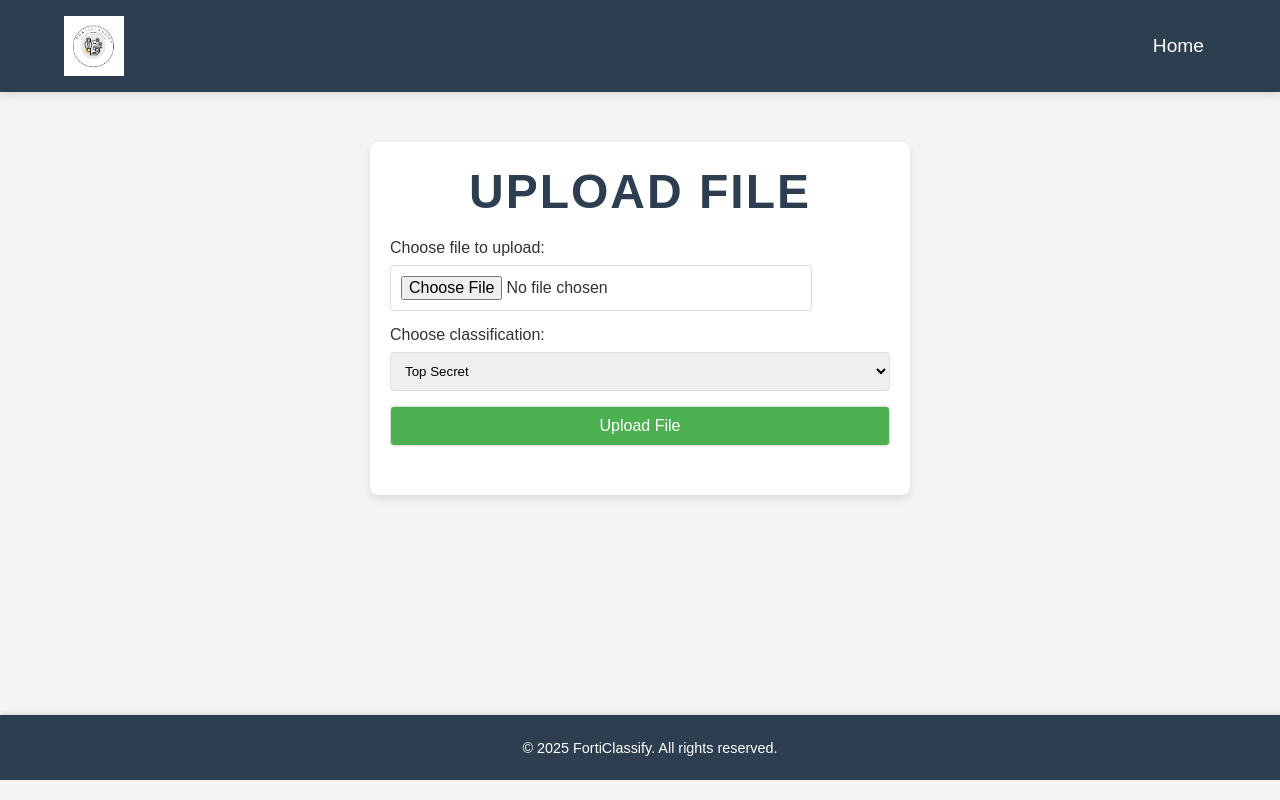
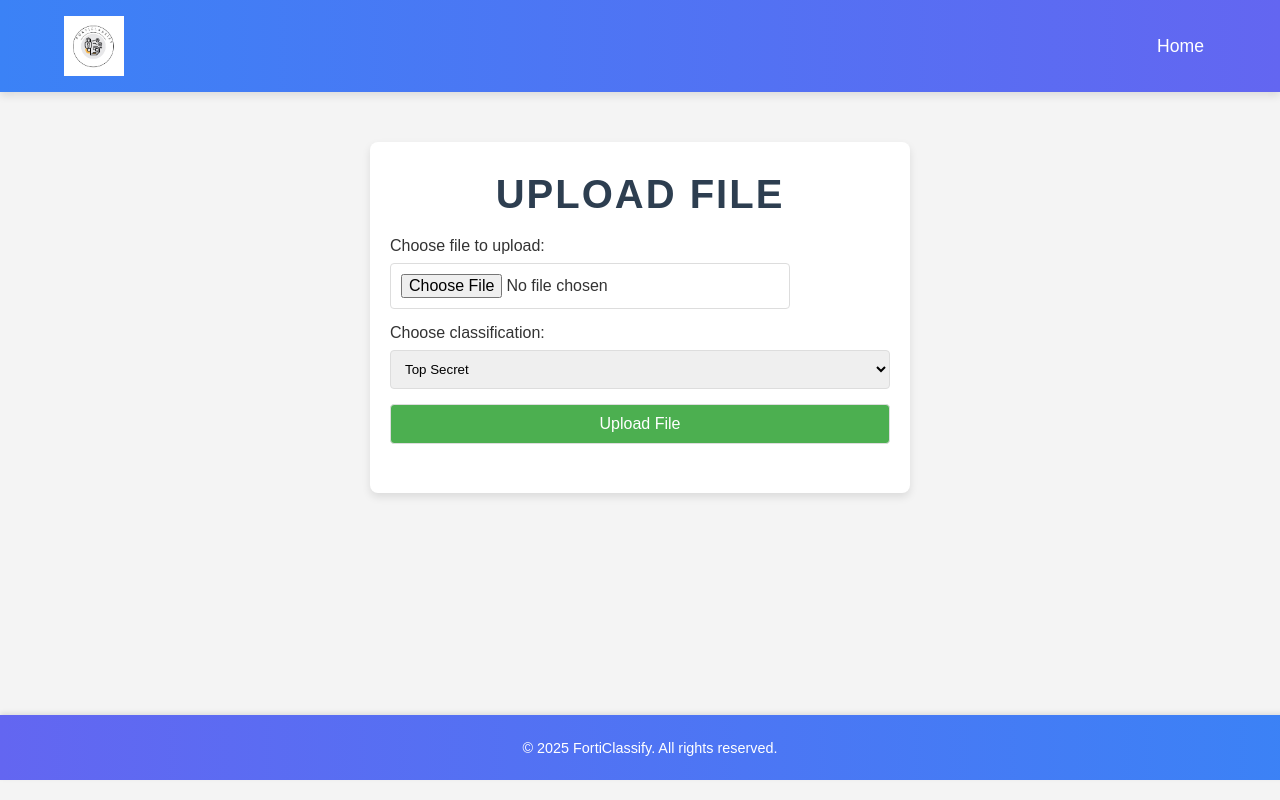
Before and after one commit to salehff21/FortiClassify, a PHP site: page /UploadFile.php in a window 1280 px wide. Run offline with PHP 8.4, Linux system fonts and the light colour scheme; the visitor is signed in with stand-in values (Sample User, id 1).

Commit message:
development the feathers

```diff
--- a/UploadFile.php
+++ b/UploadFile.php
@@ -128,7 +128,7 @@ if ($_SERVER["REQUEST_METHOD"] == "POST" && isset($_FILES["file"])) {
         <img src="FortiClassify.jpg" alt="logo" class="logo">
         <nav>
             <ul>
-                <li><a href="home.php">Home</a></li>
+                <li><a href="home.html">Home</a></li>
             </ul>
         </nav>
     </header>
--- a/about us.html
+++ b/about us.html
@@ -12,7 +12,7 @@
         <img src="FortiClassify.jpg" alt="logo" class="logo">
         <nav>
             <ul>
-			<li><a href="Contact Us.html" class="Contact Us-link">Contact Us</a></li>
+			<li><a href="contact us.php" class="Contact Us-link">Contact Us</a></li>
                 <li><a href="home.html" class="home-link">Home</a></li>
             </ul>
         </nav>
--- a/css/style.css
+++ b/css/style.css
@@ -1,105 +1,126 @@
-/* تنسيق الجسم العام */
+/* =========================
+   تنسيق الجسم العام
+========================= */
 body {
-
     font-family: Arial, sans-serif;
     margin: 0;
     padding: 0;
     background-color: #f4f4f4;
     color: #333;
-    height: auto;
+    min-height: 100vh;
+    display: flex;
+    flex-direction: column;
 }
 
-/* تنسيق العنوان الرئيسي */
+/* =========================
+   العنوان الرئيسي
+========================= */
 h1 {
     text-align: center;
-    margin-top: 2px;
-    font-size: 3em;
+    margin-top: 10px;
+    font-size: 2.5em;
     color: #2d3e50;
     text-transform: uppercase;
     letter-spacing: 2px;
 }
 
-/* تنسيق رأس الصفحة */
+/* =========================
+   رأس الصفحة (Header)
+========================= */
 header {
-    background-color: #2d3e50;
-    color: white;
+    background: linear-gradient(to right, #3b82f6, #6366f1); /* تدرج أزرق إلى بنفسجي */
+    color: #ffffff;
     padding: 1rem 5%;
     display: flex;
     justify-content: space-between;
     align-items: center;
+    flex-wrap: wrap;
     box-shadow: 0 4px 8px rgba(0, 0, 0, 0.1);
 }
 
-/* تنسيق الشعار */
 header .logo {
     width: 60px;
     height: 60px;
     object-fit: cover;
 }
 
-/* تنسيق القوائم */
+/* =========================
+   القوائم (Navigation)
+========================= */
 nav ul {
     list-style: none;
-    padding: 0;
-    margin: 0;
     display: flex;
     gap: 20px;
+    margin: 0;
+    padding: 0;
+    flex-wrap: wrap;
 }
 
 nav ul li a {
     color: white;
     text-decoration: none;
-    font-size: 1.2em;
+    font-size: 1.1em;
     padding: 8px 12px;
     border-radius: 5px;
-    transition: all 0.3s ease-in-out;
+    transition: background-color 0.3s ease-in-out;
 }
 
 nav ul li a:hover {
     background-color: rgba(255, 255, 255, 0.2);
-    text-decoration: none;
 }
 
-/* تنسيق المحتوى */
+/* =========================
+   المحتوى
+========================= */
 .container {
+    flex: 1;
     text-align: center;
     padding: 50px 20px;
     max-width: 900px;
     margin: auto;
 }
 
-/* تحسين الفوتر */
+/* =========================
+   الفوتر (Footer)
+========================= */
 footer {
-    background-color: #2d3e50;
+    background: linear-gradient(to right, #6366f1, #3b82f6); /* عكس تدرج الهيدر */
     color: white;
     text-align: center;
     padding: 10px;
     font-size: 0.9em;
-    position: fixed;
-    width: 100%;
-    bottom: 0;
     box-shadow: 0 -2px 5px rgba(0, 0, 0, 0.1);
 }
 
-/* تنسيق الأزرار */
-button, input[type="submit"] {
-    background-color: #2d3e50;
+/* =========================
+   الأزرار
+========================= */
+button,
+input[type="submit"] {
+    background-color: #3b82f6;
     color: white;
     padding: 10px 20px;
     border: none;
     border-radius: 5px;
     font-size: 1em;
     cursor: pointer;
-    transition: all 0.3s ease-in-out;
+    transition: background-color 0.3s, transform 0.3s;
 }
 
-button:hover, input[type="submit"]:hover {
-    background-color: #1c2c3f;
+button:hover,
+input[type="submit"]:hover {
+    background-color: #2563eb;
     transform: scale(1.05);
 }
 
-/* تحسين حقول الإدخال */
-input[type="text"], input[type="password"], input[type="email"], input[type="number"], input[type="file"] {
+/* =========================
+   حقول الإدخال
+========================= */
+input[type="text"],
+input[type="password"],
+input[type="email"],
+input[type="number"],
+input[type="file"] {
     background-color: white;
     color: #333;
     padding: 10px;
@@ -110,9 +131,12 @@ input[type="text"], input[type="password"], input[type="email"], input[type="num
     max-width: 400px;
     margin-bottom: 10px;
     display: block;
+    box-sizing: border-box;
 }
 
-/* تحسين مؤشر قوة كلمة السر */
+/* =========================
+   مؤشر قوة كلمة السر
+========================= */
 #password-strength {
     width: 100px;
     height: 10px;
--- a/dashboard.php
+++ b/dashboard.php
@@ -25,6 +25,7 @@ if (!isset($_SESSION['user_id'])) {
         <img src="FortiClassify.jpg" alt="logo" class="logo">
         <nav>
             <ul>
+            <li><a href="home.html">home</a></li>
                 <li><a href="dashboard.php">Dashboard</a></li>
                 <li><a href="UploadFile.php">Upload File</a></li>
                 <li><a href="About Us.html">About Us</a></li>
```
Also changed, not shown: 1 other file.
